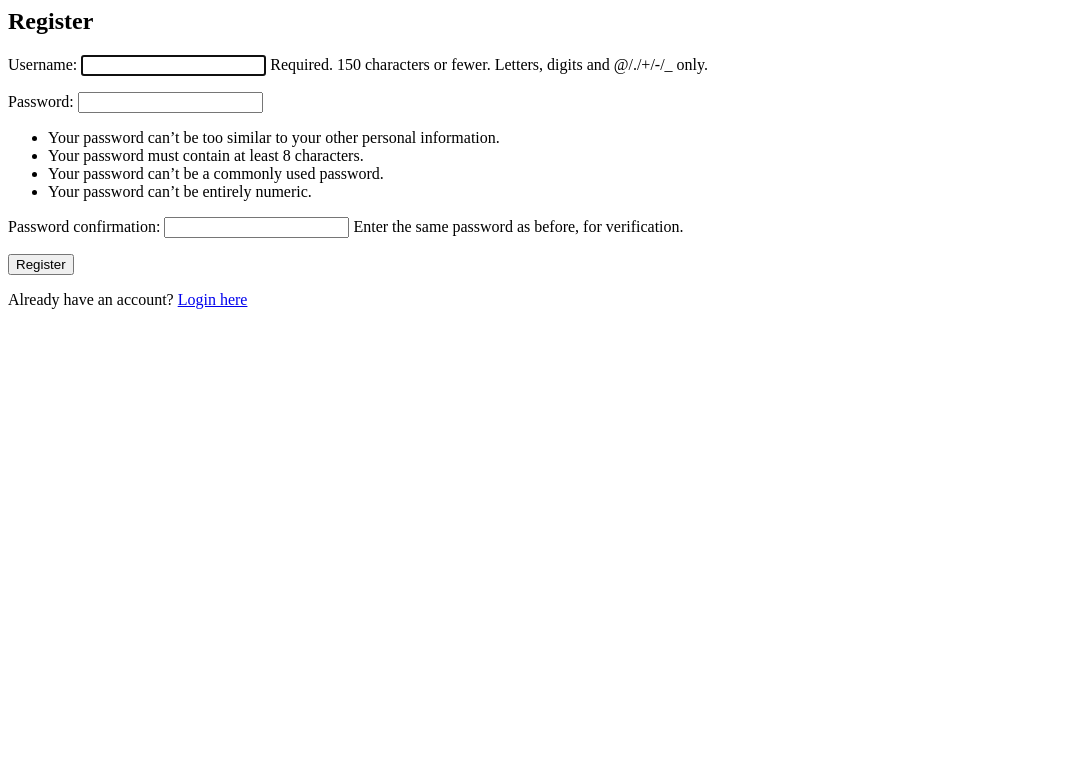
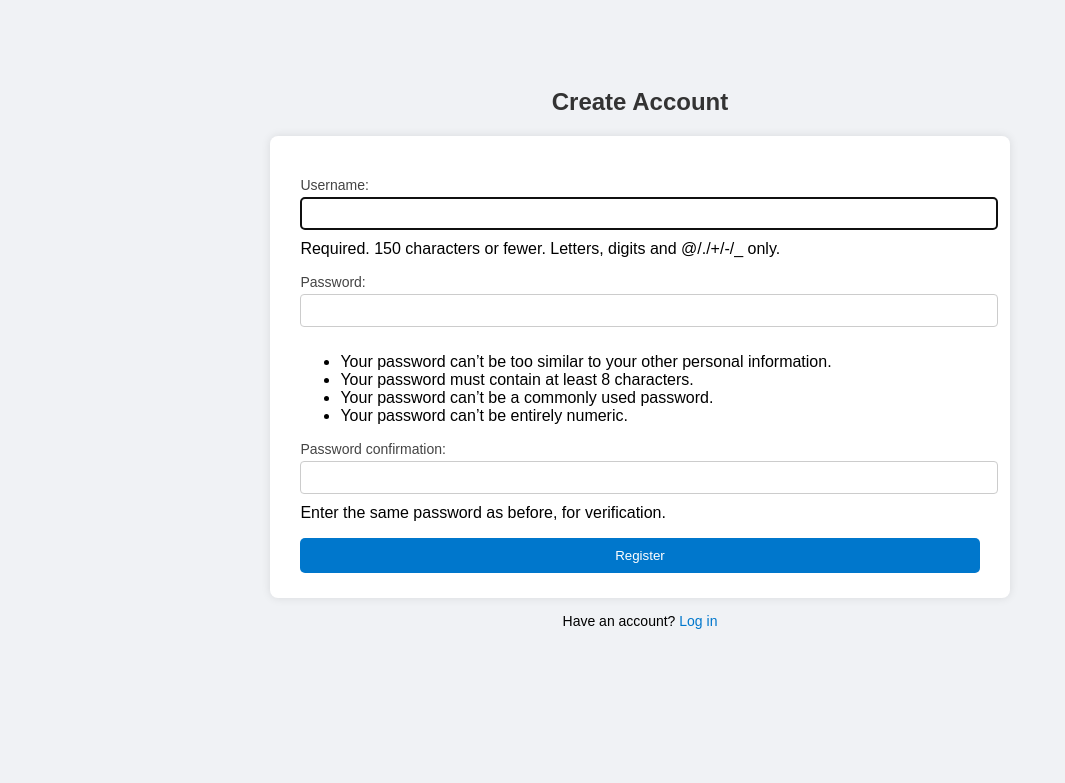
Before and after one commit to kh-aaa-aaa-aaa-n/Conways-Game-of-Live-Service, a Django app: page /register/ in a window 1280 px wide. Shown: the top 783 px of the page, without its empty margins (0-1065 px from the left). Run offline with Django 5.2, Linux system fonts and the light colour scheme.

Commit message:
Cleaned up htmls. UI

```diff
--- a/game/templates/register.html
+++ b/game/templates/register.html
@@ -1,7 +1,73 @@
-<h2>Register</h2>
-<form method="POST">
-    {% csrf_token %}
-    {{ form.as_p }}
-    <button type="submit">Register</button>
-</form>
-<p>Already have an account? <a href="{% url 'login' %}">Login here</a></p>
+{% load static %}
+<!DOCTYPE html>
+<html lang="en">
+<head>
+    <meta charset="UTF-8">
+    <title>Register - Game of Life</title>
+    <style>
+        body {
+            font-family: Arial, sans-serif;
+            background: #f0f2f5;
+            text-align: center;
+            padding: 60px;
+        }
+        h2 {
+            color: #333;
+            margin-bottom: 20px;
+        }
+        form {
+            display: inline-block;
+            padding: 25px 30px;
+            background: white;
+            border-radius: 8px;
+            box-shadow: 0 0 10px rgba(0,0,0,0.1);
+            text-align: left;
+        }
+        label {
+            display: block;
+            margin-top: 10px;
+            font-size: 14px;
+            color: #444;
+        }
+        input {
+            width: 100%;
+            padding: 8px;
+            margin-top: 4px;
+            margin-bottom: 10px;
+            border: 1px solid #ccc;
+            border-radius: 4px;
+        }
+        button {
+            width: 100%;
+            padding: 10px;
+            background-color: #0077cc;
+            color: white;
+            border: none;
+            border-radius: 5px;
+            cursor: pointer;
+        }
+        button:hover {
+            background-color: #005fa3;
+        }
+        .login-link {
+            margin-top: 15px;
+            font-size: 14px;
+        }
+        .login-link a {
+            color: #0077cc;
+            text-decoration: none;
+        }
+    </style>
+</head>
+<body>
+    <h2>Create Account</h2>
+    <form method="post">
+        {% csrf_token %}
+        {{ form.as_p }}
+        <button type="submit">Register</button>
+    </form>
+    <div class="login-link">
+        <p>Have an account? <a href="/login/">Log in</a></p>
+    </div>
+</body>
+</html>
```
Also changed, not shown: game/templates/game.html (+32 -10 lines), game/templates/login.html (+45 -7 lines).
